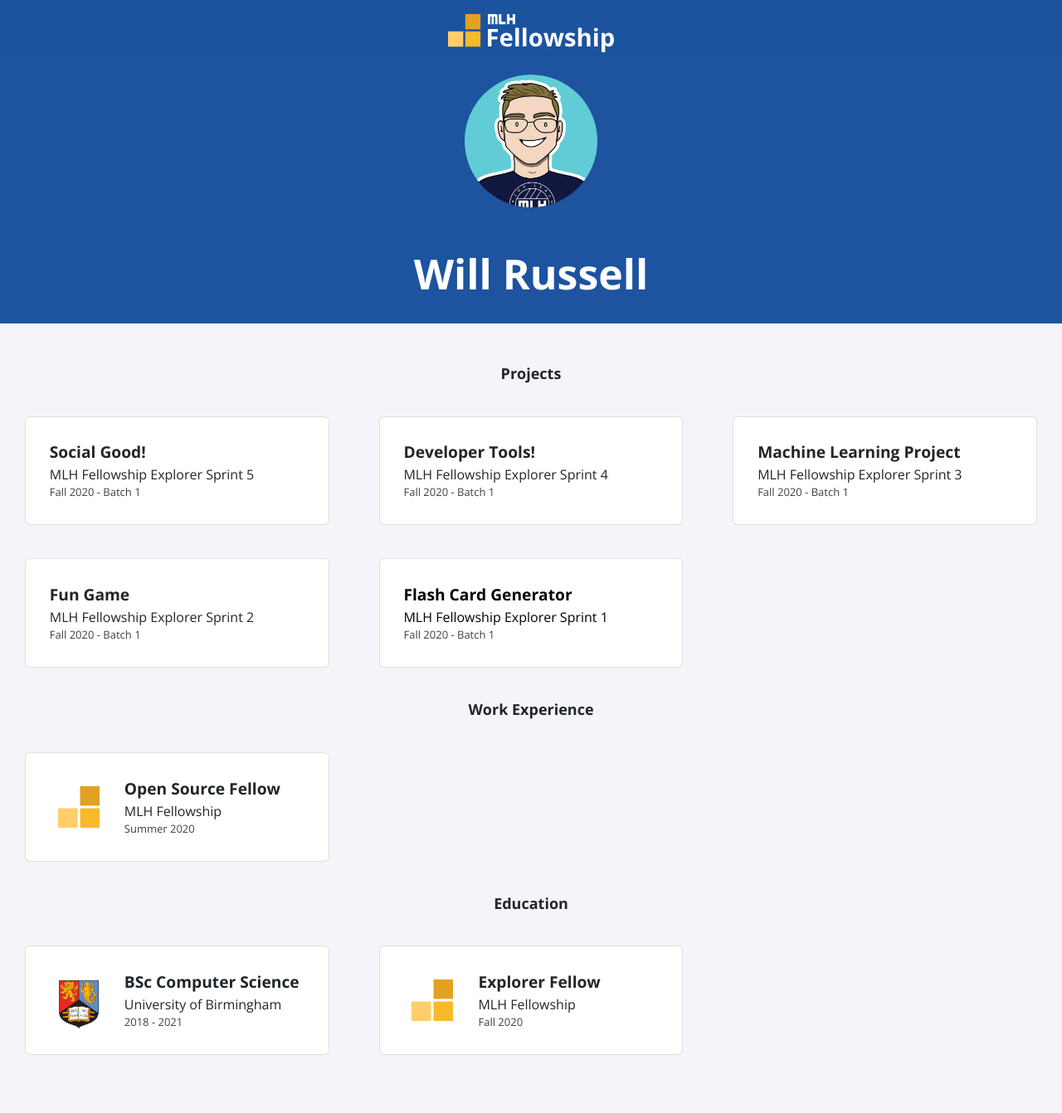
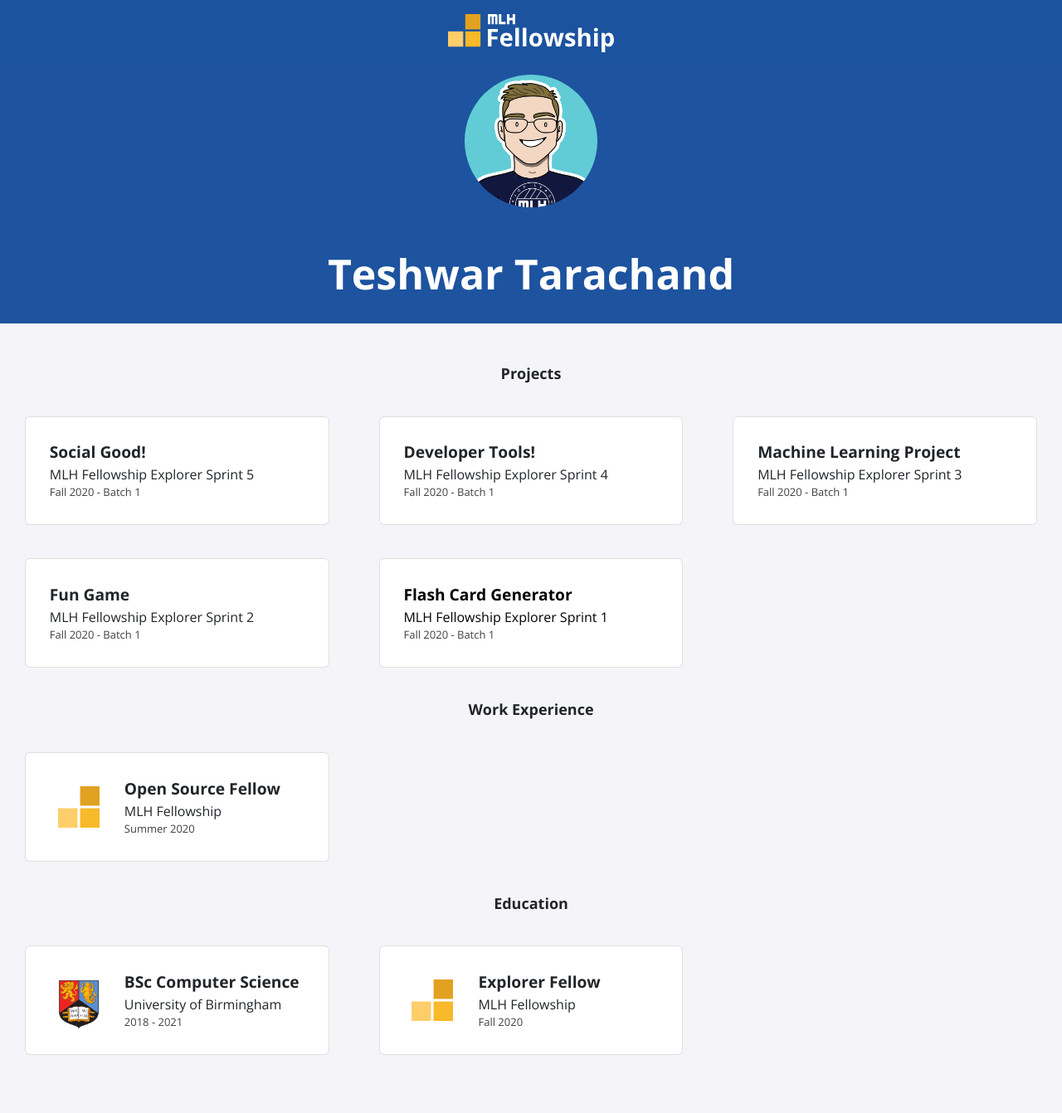
Before and after one commit to KX-Enoke/KX-Enoke.github.io, a Jekyll site: the page built from index.html, in a window 1280 px wide. Shown: the whole page at 83% size. Built offline with Jekyll 4.4.1, drawn with Linux system fonts in a browser that asks for light colours; nearby versions of some CDN libraries.

Commit message:
Update _config.yml

```diff
--- a/_config.yml
+++ b/_config.yml
@@ -1,13 +1,13 @@
-title: "Will Russell"
-email: fellowship@mlh.io
+title: "Teshwar Tarachand"
+email: kttara.chan@gmail.com
 description: >- # this means to ignore newlines until "baseurl:"
   Write an awesome description for your new site here. You can edit this
   line in _config.yml. It will appear in your document head meta (for
   Google search results) and in your feed.xml site description.
 baseurl: "/"
-url: "/portfolio-template"
-twitter_username: mlhacks
-github_username:  mlh-fellowship
+url: "https://KX-Enoke.github.io/"
+twitter_username: tesh_k.t
+github_username:  tesh_k.t
 
 sass:
   sass_dir: _sass
```
